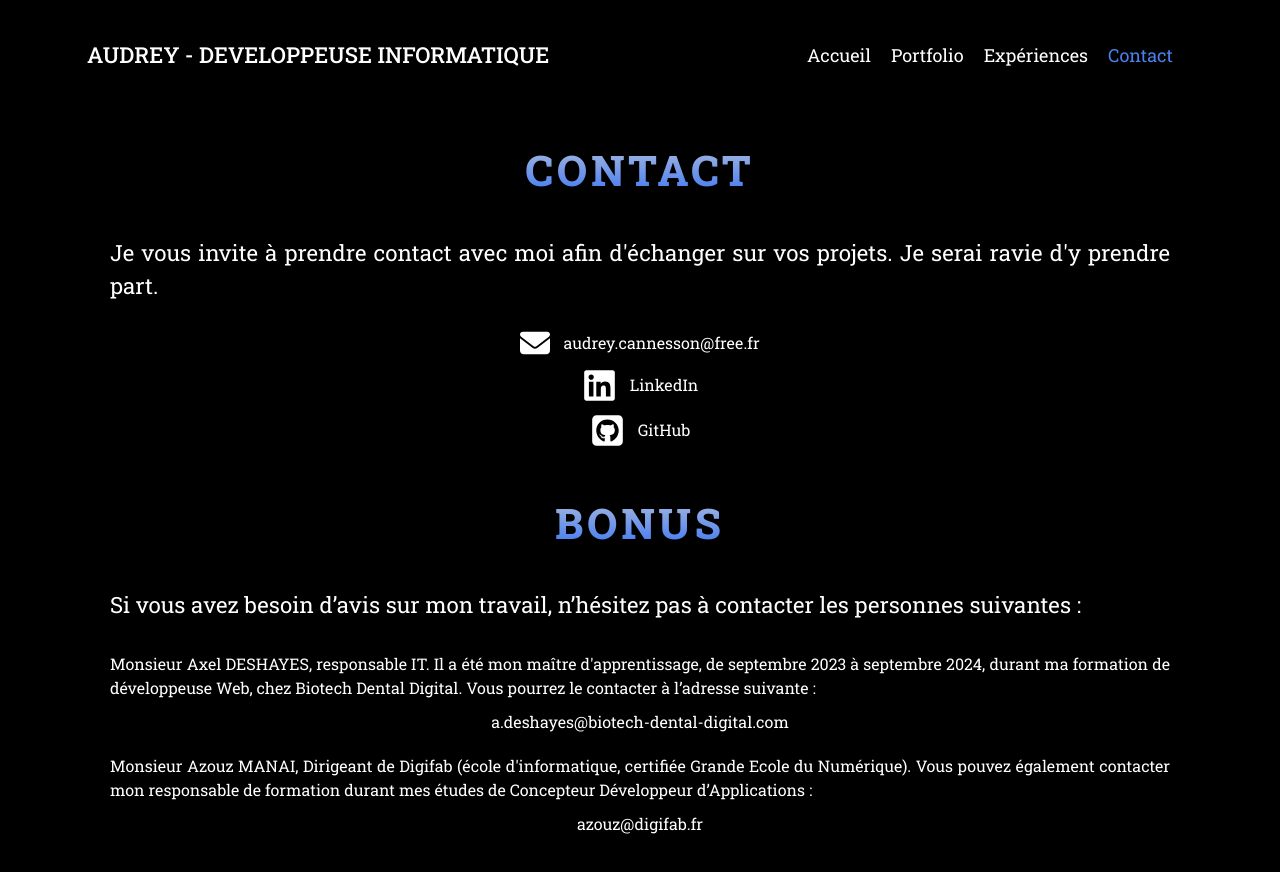
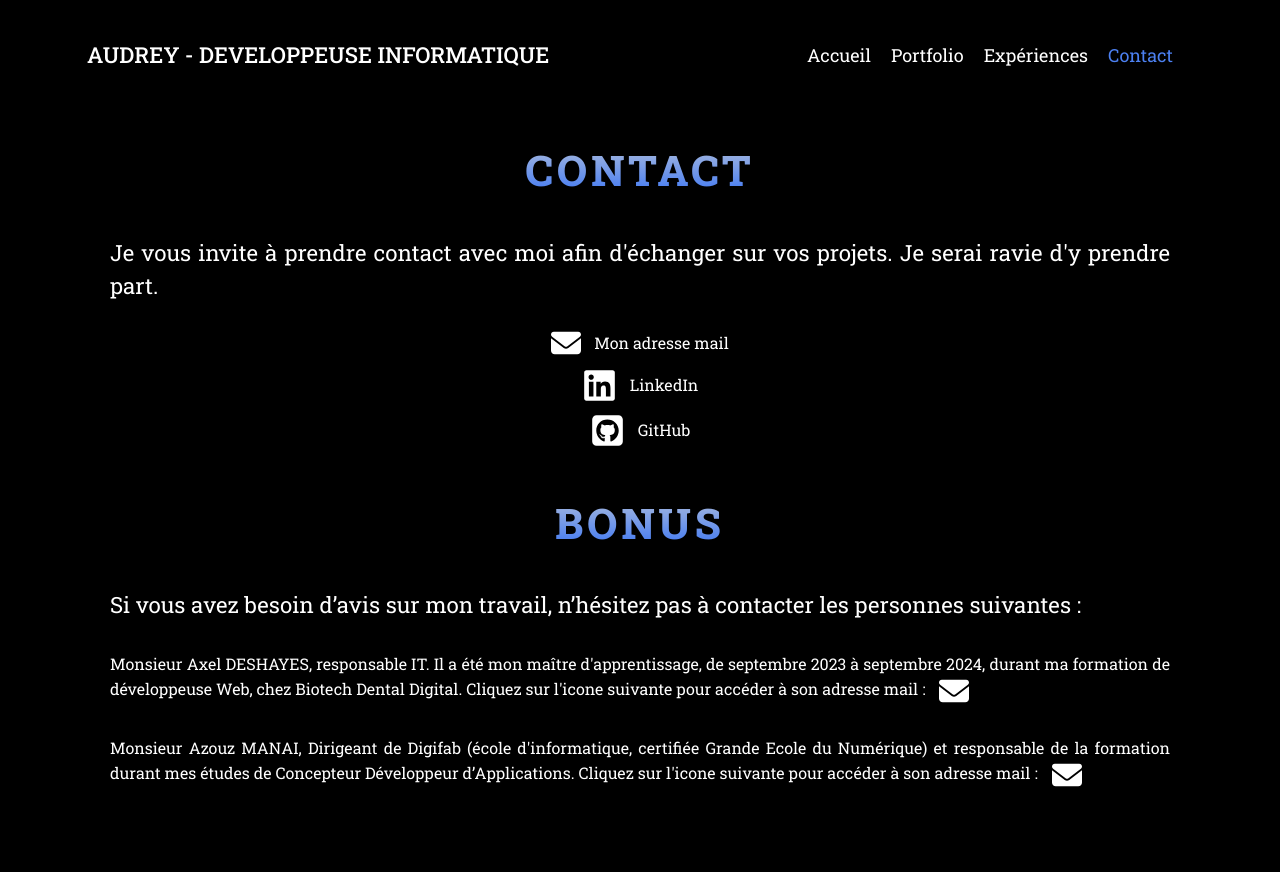
Before and after one commit to AudreyCa/PortfolioProjet-Frontend, an Angular app: page /contact in a window 1280 px wide. Shown: the top 872 px of the page. Built offline with nearby package versions, Linux system fonts and the light colour scheme.

Commit message:
refresh page et 404

```diff
--- a/angular.json
+++ b/angular.json
@@ -27,7 +27,8 @@
             "inlineStyleLanguage": "scss",
             "assets": [
               "src/favicon.ico",
-              "src/assets"
+              "src/assets",
+              "src/_redirects"
             ],
             "styles": [
               "src/styles.scss"
--- a/src/app/contact/contact.component.html
+++ b/src/app/contact/contact.component.html
@@ -7,13 +7,13 @@
   </div>
 
   <div class="icon-contact">
-      <a class="mailto" href="mailto:audrey.cannesson@free.fr">
-        <svg xmlns="http://www.w3.org/2000/svg" viewBox="0 0 512 512" width="30" height="30" fill="currentColor">
-          <path
-            d="M48 64C21.5 64 0 85.5 0 112c0 15.1 7.1 29.3 19.2 38.4L236.8 313.6c11.4 8.5 27 8.5 38.4 0L492.8 150.4c12.1-9.1 19.2-23.3 19.2-38.4c0-26.5-21.5-48-48-48H48zM0 176V384c0 35.3 28.7 64 64 64H448c35.3 0 64-28.7 64-64V176L294.4 339.2c-22.8 17.1-54 17.1-76.8 0L0 176z" />
-        </svg>
-        <p>audrey.cannesson@free.fr</p>
-      </a>
+    <a class="mailto" href="mailto:a.cannesson5@gmail.fr" target="_blank">
+      <svg xmlns="http://www.w3.org/2000/svg" viewBox="0 0 512 512" width="30" height="30" fill="currentColor">
+        <path
+          d="M48 64C21.5 64 0 85.5 0 112c0 15.1 7.1 29.3 19.2 38.4L236.8 313.6c11.4 8.5 27 8.5 38.4 0L492.8 150.4c12.1-9.1 19.2-23.3 19.2-38.4c0-26.5-21.5-48-48-48H48zM0 176V384c0 35.3 28.7 64 64 64H448c35.3 0 64-28.7 64-64V176L294.4 339.2c-22.8 17.1-54 17.1-76.8 0L0 176z" />
+      </svg>
+      <p>Mon adresse mail</p>
+    </a>
     <a href="https://www.linkedin.com/in/audrey-cannesson/" target="_blank">
       <svg xmlns="http://www.w3.org/2000/svg" viewBox="0 0 448 512" width="35" height="35" fill="currentColor">
         <path
@@ -35,12 +35,29 @@
   <div class="intro-recommandations">
     <p class="accroche">Si vous avez besoin d’avis sur mon travail, n’hésitez pas à contacter les personnes suivantes :
     </p>
-    <p class="reco">Monsieur Axel DESHAYES, responsable IT. Il a été mon maître d'apprentissage, de septembre 2023 à septembre 2024, durant ma formation de développeuse Web, chez Biotech Dental Digital. Vous pourrez le contacter à l’adresse suivante :</p>
-    <a class="mailto" href="a.deshayes@biotech-dental-digital.com">a.deshayes@biotech-dental-digital.com</a>
+
+    <p class="reco">Monsieur Axel DESHAYES, responsable IT. Il a été mon maître d'apprentissage, de septembre 2023 à
+      septembre 2024, durant ma formation de développeuse Web, chez Biotech Dental Digital. Cliquez sur l'icone
+      suivante pour accéder à son adresse mail :
+      <a class="mailto" href="mailto:a.deshayes@biotech-dental-digital.com">
+        <svg xmlns="http://www.w3.org/2000/svg" viewBox="0 0 512 512" width="30" height="30" fill="currentColor">
+          <path
+            d="M48 64C21.5 64 0 85.5 0 112c0 15.1 7.1 29.3 19.2 38.4L236.8 313.6c11.4 8.5 27 8.5 38.4 0L492.8 150.4c12.1-9.1 19.2-23.3 19.2-38.4c0-26.5-21.5-48-48-48H48zM0 176V384c0 35.3 28.7 64 64 64H448c35.3 0 64-28.7 64-64V176L294.4 339.2c-22.8 17.1-54 17.1-76.8 0L0 176z" />
+        </svg>
+      </a>
+    </p>
+
     <p class="reco">Monsieur Azouz MANAI, Dirigeant de Digifab (école d'informatique, certifiée Grande Ecole du
-      Numérique). Vous pouvez également contacter mon responsable de formation durant mes études de Concepteur Développeur
-      d’Applications : </p>
-    <a class="mailto" href="azouz@digifab.fr">azouz@digifab.fr</a>
+      Numérique) et responsable de la formation durant mes études de Concepteur Développeur d’Applications. Cliquez sur
+      l'icone suivante pour accéder à son adresse mail :
+      <a class="mailto" href="azouz@digifab.fr">
+        <svg xmlns="http://www.w3.org/2000/svg" viewBox="0 0 512 512" width="30" height="30" fill="currentColor">
+          <path
+            d="M48 64C21.5 64 0 85.5 0 112c0 15.1 7.1 29.3 19.2 38.4L236.8 313.6c11.4 8.5 27 8.5 38.4 0L492.8 150.4c12.1-9.1 19.2-23.3 19.2-38.4c0-26.5-21.5-48-48-48H48zM0 176V384c0 35.3 28.7 64 64 64H448c35.3 0 64-28.7 64-64V176L294.4 339.2c-22.8 17.1-54 17.1-76.8 0L0 176z" />
+        </svg>
+      </a>
+    </p>
+
   </div>
 
 </div>
--- a/src/app/contact/contact.component.scss
+++ b/src/app/contact/contact.component.scss
@@ -50,8 +50,7 @@
     }
     .mailto {
       color: rgba(var(--bs-link-color-rgb), var(--bs-link-opacity, 1));
-      text-decoration: none;
-      text-align: center;
+      text-decoration: none;margin-left: 10px;
     }
   }
 
--- a/src/app/errorpage/errorpage.component.html
+++ b/src/app/errorpage/errorpage.component.html
@@ -1,4 +1,7 @@
 <div class="container404">
   <p title="404">404</p>
   <p class="oups">OUPS... Page introuvable !</p>
+  <a routerLink="/accueil">
+    <p class="backToSafety">Revenez en lieu sûr</p>
+  </a>
 </div>
--- a/src/app/errorpage/errorpage.component.scss
+++ b/src/app/errorpage/errorpage.component.scss
@@ -78,4 +78,17 @@
     letter-spacing: 4px;
   }
 
+  a{
+    text-decoration: none;
+    margin: 10px;
+    padding: auto;
+
+    .backToSafety{
+      margin: 0;
+      padding: 10px;
+      font-size: clamp(1.25rem, 0.9211rem + 1.7544vw, 2.5rem);
+      letter-spacing: 4px;
+    }
+  }
+
 }
--- a/src/app/project-modal/project-modal.component.scss
+++ b/src/app/project-modal/project-modal.component.scss
@@ -74,7 +74,7 @@
     min-height: 50px;
     display: flex;
     flex-wrap: wrap;
-    justify-content: start;
+    justify-content: flex-start;
     align-items: center;
     padding: 10px 0;
     box-sizing: border-box;
```
Also changed, not shown: src/404.html (added, +28 -0 lines), 1 other file (tests, documents, lock files or other folders).
